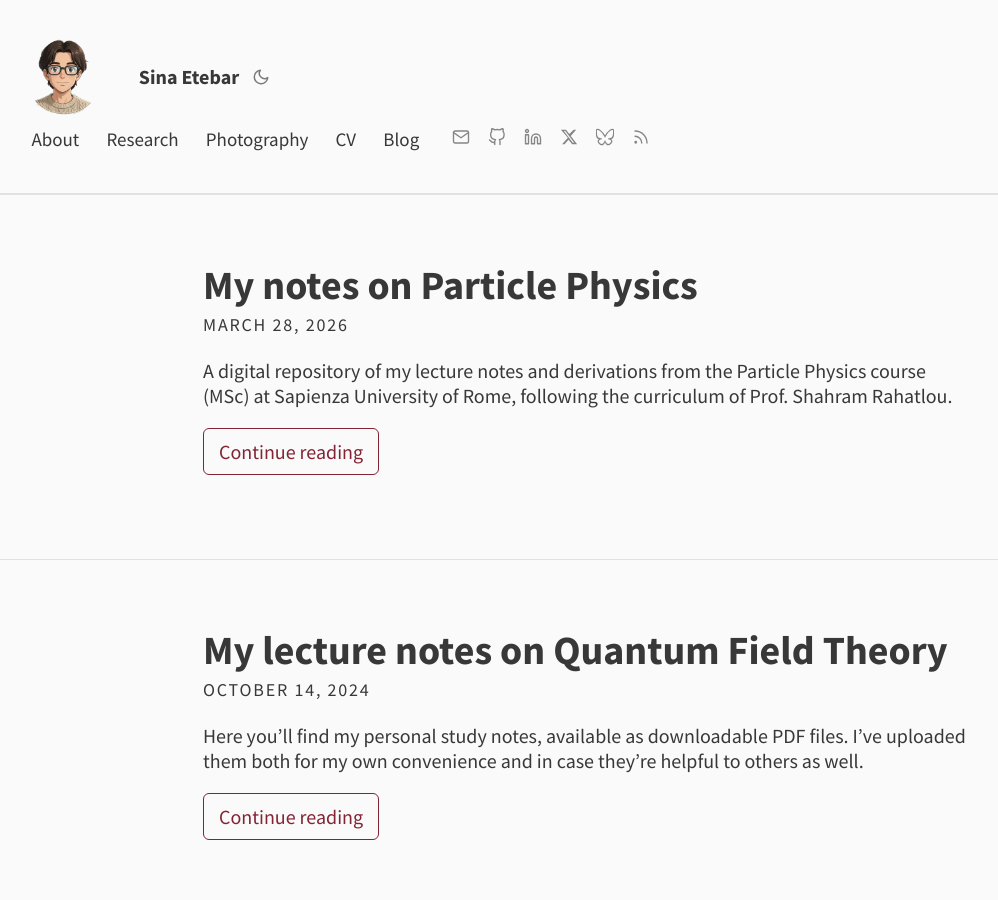
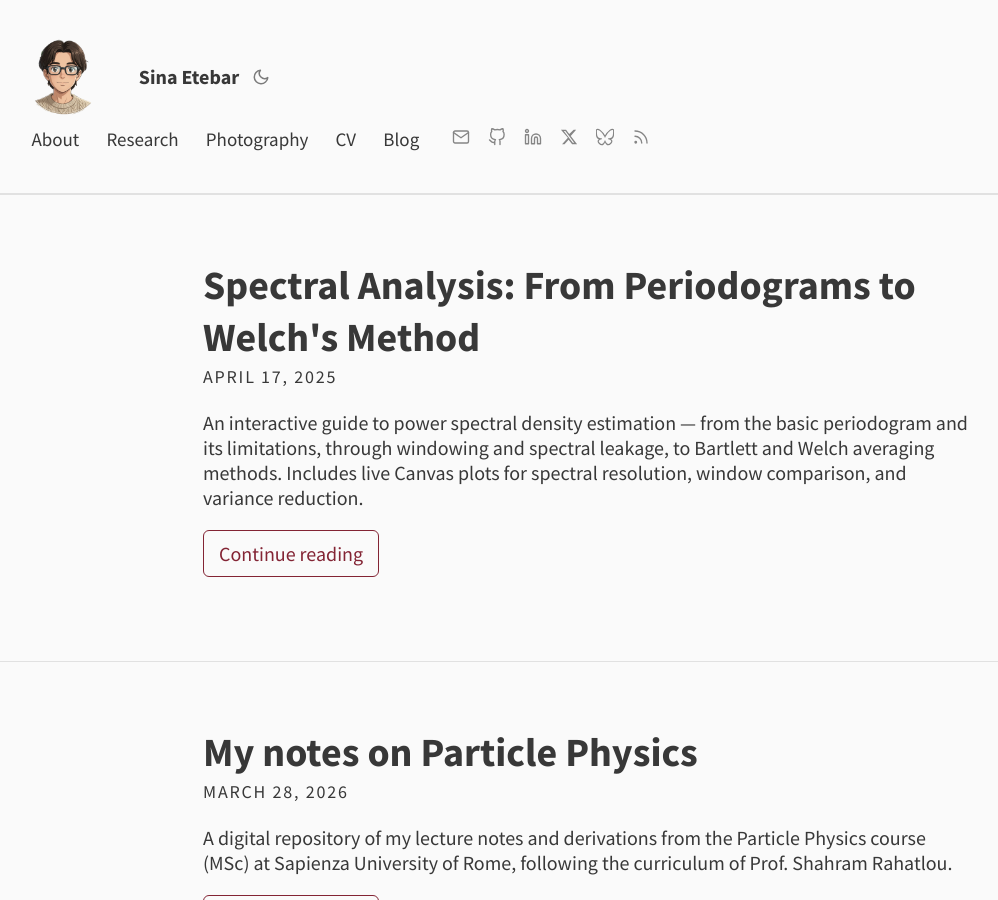
Before and after one commit to SinaEtebar/Website, a Jekyll site: the page built from blog.md, in a window 1280 px wide and 900 px high, scrolled down 644 px. Shown: the whole window, without its empty margins (53-1051 px from the left). Built offline with Jekyll 4.4.1, drawn with Linux system fonts in a browser that asks for light colours.

Commit message:
Update blog.md

```diff
--- a/blog.md
+++ b/blog.md
@@ -26,6 +26,24 @@ feature-img: "assets/img/SNF/header.png"
       <div class="excerpt">
       In a three-body decay, the Dalitz plot maps event density directly onto |ℳ|² — flat means constant amplitude, a gradient reveals momentum dependence, and a band signals a resonance. Three worked examples with interactive plots show how to read the matrix element by eye.<br>
         <a class="button" href="/2026/05/03/Dalitz.html">
+          Continue reading
+        </a>
+      </div>
+   </div>
+   <div class="post-teaser">
+      <header>
+        <h1>
+          <a class="post-link" href="/2025/04/17/SpectralAnalysis.html">
+            Spectral Analysis: From Periodograms to Welch's Method
+          </a>
+        </h1>
+        <p class="meta">
+          April 17, 2025
+        </p>
+      </header>
+      <div class="excerpt">
+      An interactive guide to power spectral density estimation — from the basic periodogram and its limitations, through windowing and spectral leakage, to Bartlett and Welch averaging methods. Includes live Canvas plots for spectral resolution, window comparison, and variance reduction.<br>
+        <a class="button" href="/2025/04/17/SpectralAnalysis.html">
           Continue reading
         </a>
       </div>
```
